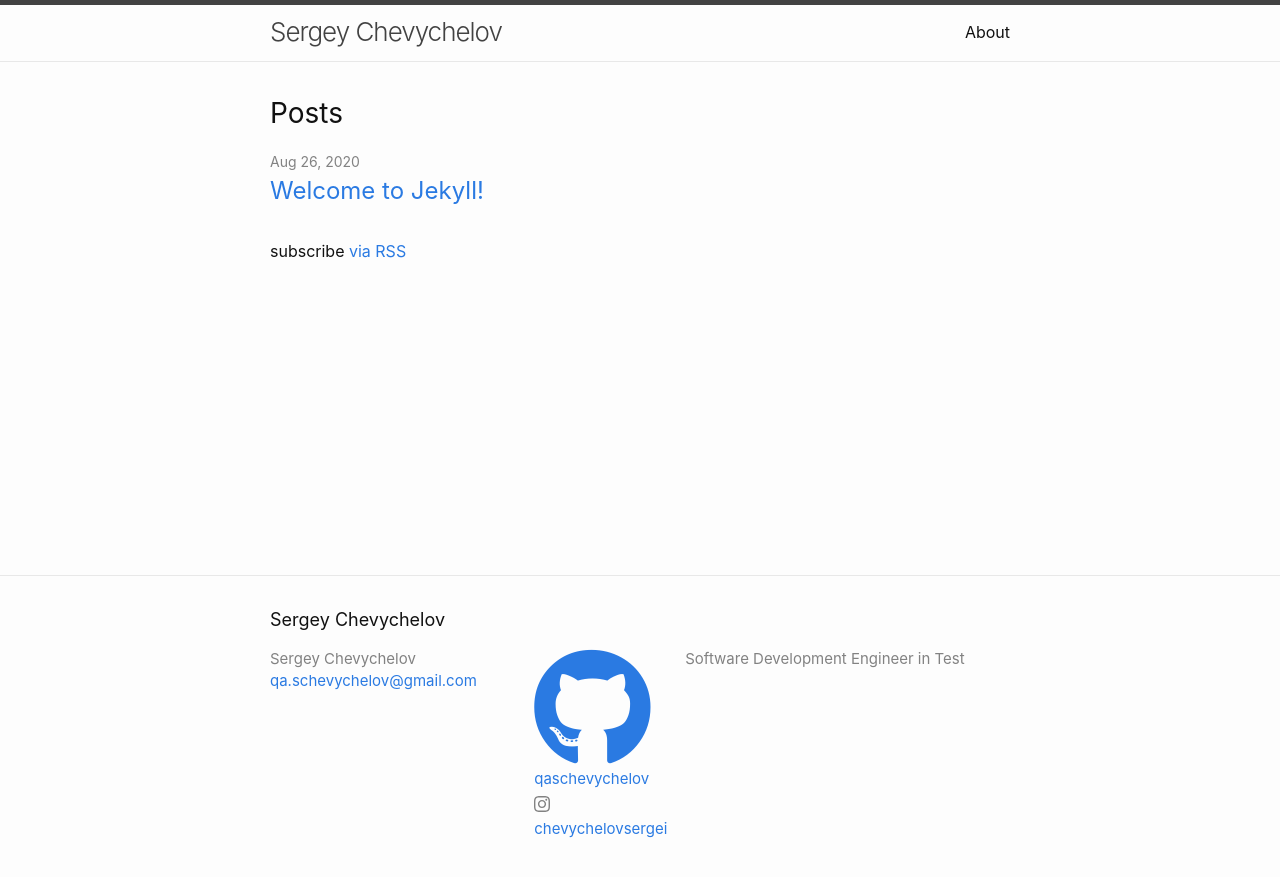
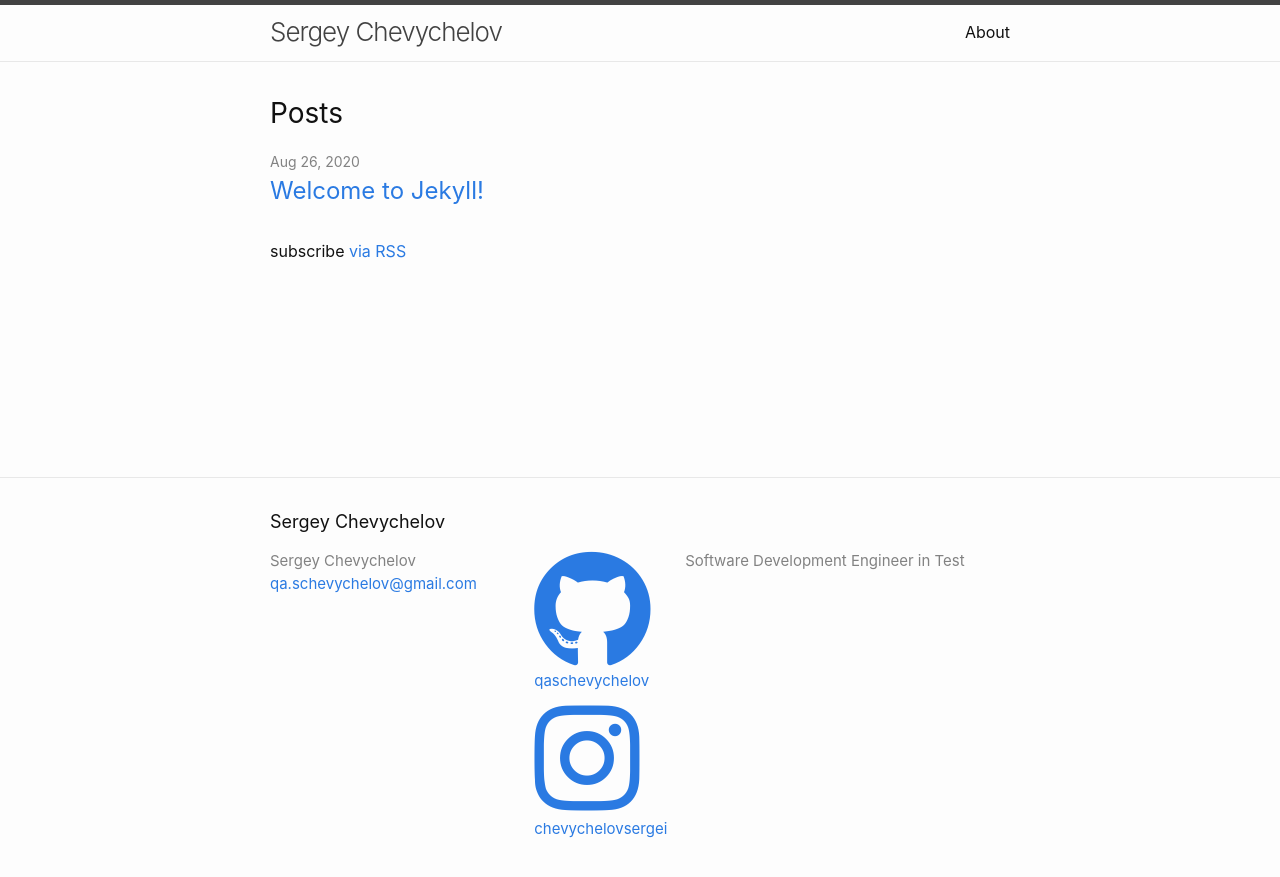
Before and after one commit to qaschevychelov/qaschevychelov.github.io, a Jekyll site: the page built from index.markdown, in a window 1280 px wide. Shown: the top 877 px of the page. Built offline with Jekyll 4.4.1, drawn with Linux system fonts in a browser that asks for light colours.

Commit message:
icon updated

```diff
--- a/_includes/social.html
+++ b/_includes/social.html
@@ -1,6 +1,6 @@
 <ul class="social-media-list">
   {%- if site.github_username -%}<li><a href="https://github.com/{{ site.github_username| cgi_escape | escape }}"><i class="fa fa-github fa-8x"></i>   <span class="username">{{ site.github_username| escape }}</span></a></li>{%- endif -%}
-  {%- if site.instagram_username -%}<li><a href="https://instagram.com/{{ site.instagram_username| cgi_escape | escape }}"><svg class="svg-icon"><use xlink:href="{{ '/assets/minima-social-icons.svg#instagram' | relative_url }}"></use></svg> <span class="username">{{ site.instagram_username| escape }}</span></a></li>{%- endif -%}
+  {%- if site.instagram_username -%}<li><a href="https://instagram.com/{{ site.instagram_username| cgi_escape | escape }}"><i class="fa fa-instagram fa-8x"></i>   <span class="username">{{ site.instagram_username| escape }}</span></a></li>{%- endif -%}
   {%- if site.linkedin_username -%}<li><a href="https://www.linkedin.com/in/{{ site.linkedin_username| cgi_escape | escape }}"><svg class="svg-icon"><use xlink:href="{{ '/assets/minima-social-icons.svg#linkedin' | relative_url }}"></use></svg> <span class="username">{{ site.linkedin_username| escape }}</span></a></li>{%- endif -%}
   {%- if site.pinterest_username -%}<li><a href="https://www.pinterest.com/{{ site.pinterest_username| cgi_escape | escape }}"><svg class="svg-icon"><use xlink:href="{{ '/assets/minima-social-icons.svg#pinterest' | relative_url }}"></use></svg> <span class="username">{{ site.pinterest_username| escape }}</span></a></li>{%- endif -%}
   {%- for mst in site.mastodon -%}{%- if mst.username and mst.instance -%}<li><a href="https://{{ mst.instance| cgi_escape | escape}}/@{{mst.username}}"><svg class="svg-icon"><use xlink:href="{{ '/assets/minima-social-icons.svg#mastodon' | relative_url }}"></use></svg> <span class="username">{{ mst.username|escape }}</span></a></li>{%- endif -%}{%- endfor -%}
```
